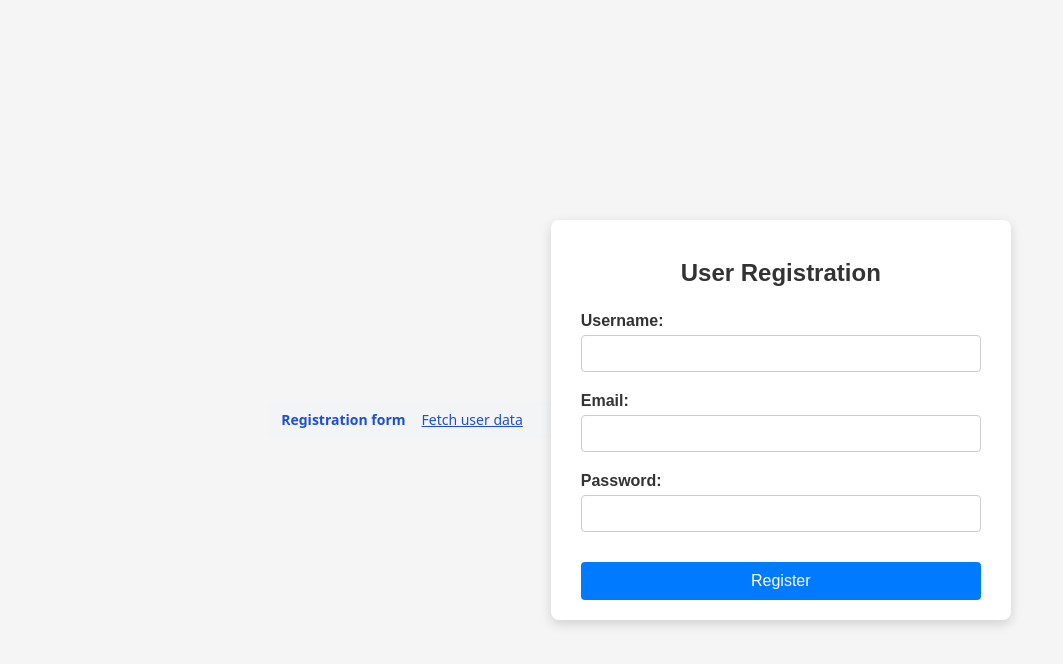
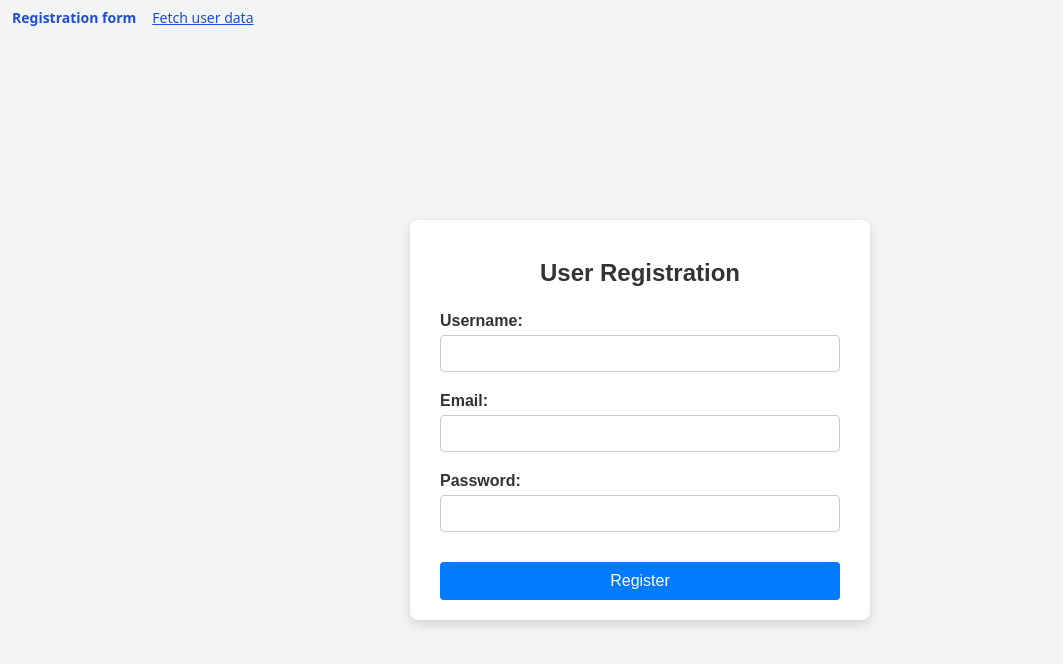
Before and after one commit to Dwaynemaster007/Form-Creation-Validation, a plain HTML site: page index.html in a window 1280 px wide. Shown: the whole page, without its empty margins (0-1063 px from the left). Drawn offline with Linux system fonts and the light colour scheme.

Commit message:
Pin the menu to the top so it doesn't sit beside the centred form

```diff
--- a/index.html
+++ b/index.html
@@ -7,7 +7,7 @@
     <link rel="stylesheet" href="style.css">
 </head>
 <body>
-    <nav class="site-nav-bar" aria-label="Site" style="padding:8px 12px;font:14px/1.4 system-ui,sans-serif;background:#f3f4f6;"><a href="index.html" style="color:#1d4ed8;margin-right:16px;font-weight:700;text-decoration:none;" aria-current="page">Registration form</a><a href="fetch-data.html" style="color:#1d4ed8;margin-right:16px;">Fetch user data</a></nav>
+    <nav class="site-nav-bar" aria-label="Site" style="max-width:none;position:fixed;top:0;left:0;right:0;z-index:1000;padding:8px 12px;font:14px/1.4 system-ui,sans-serif;background:#f3f4f6;"><a href="index.html" style="color:#1d4ed8;margin-right:16px;font-weight:700;text-decoration:none;" aria-current="page">Registration form</a><a href="fetch-data.html" style="color:#1d4ed8;margin-right:16px;">Fetch user data</a></nav>
     <form id="registration-form" novalidate>
         <h2>User Registration</h2>
         <label for="username">Username:</label>
```
Also changed, not shown: fetch-data.html (+1 -1 lines).
